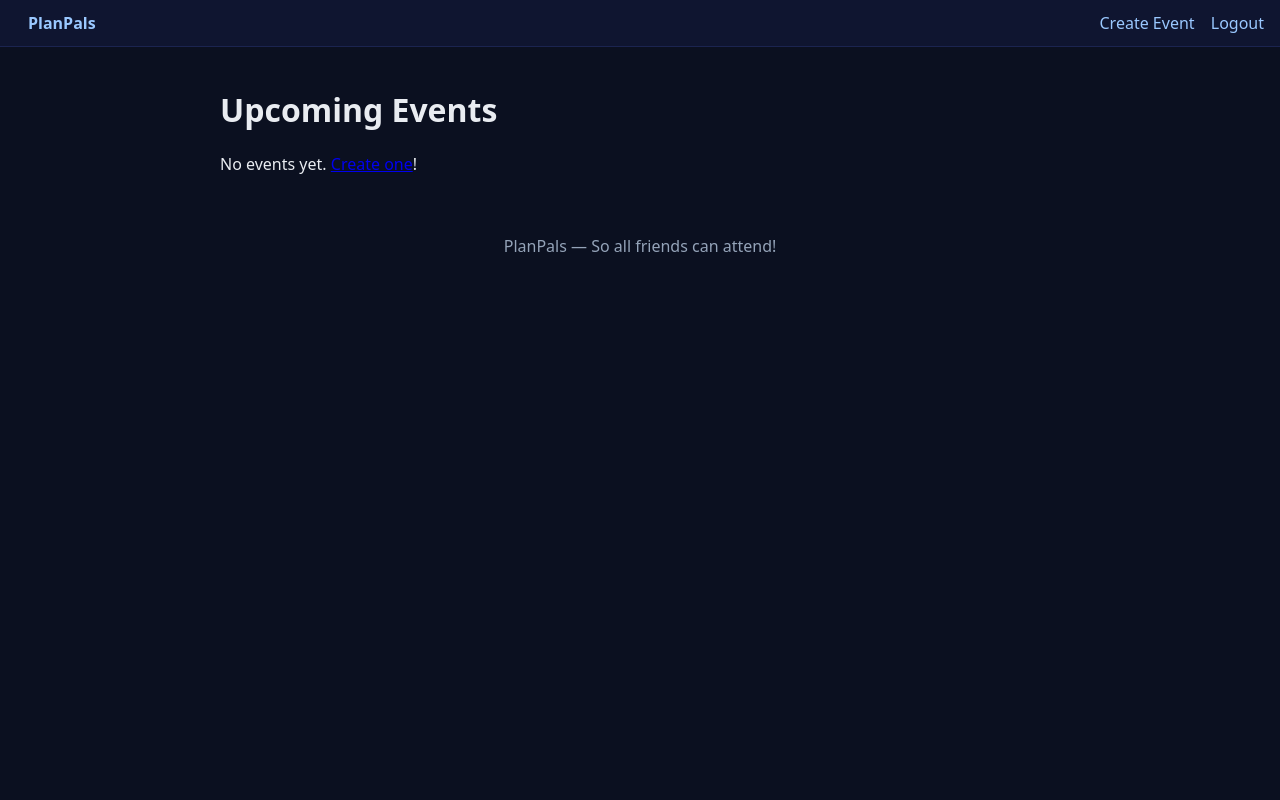
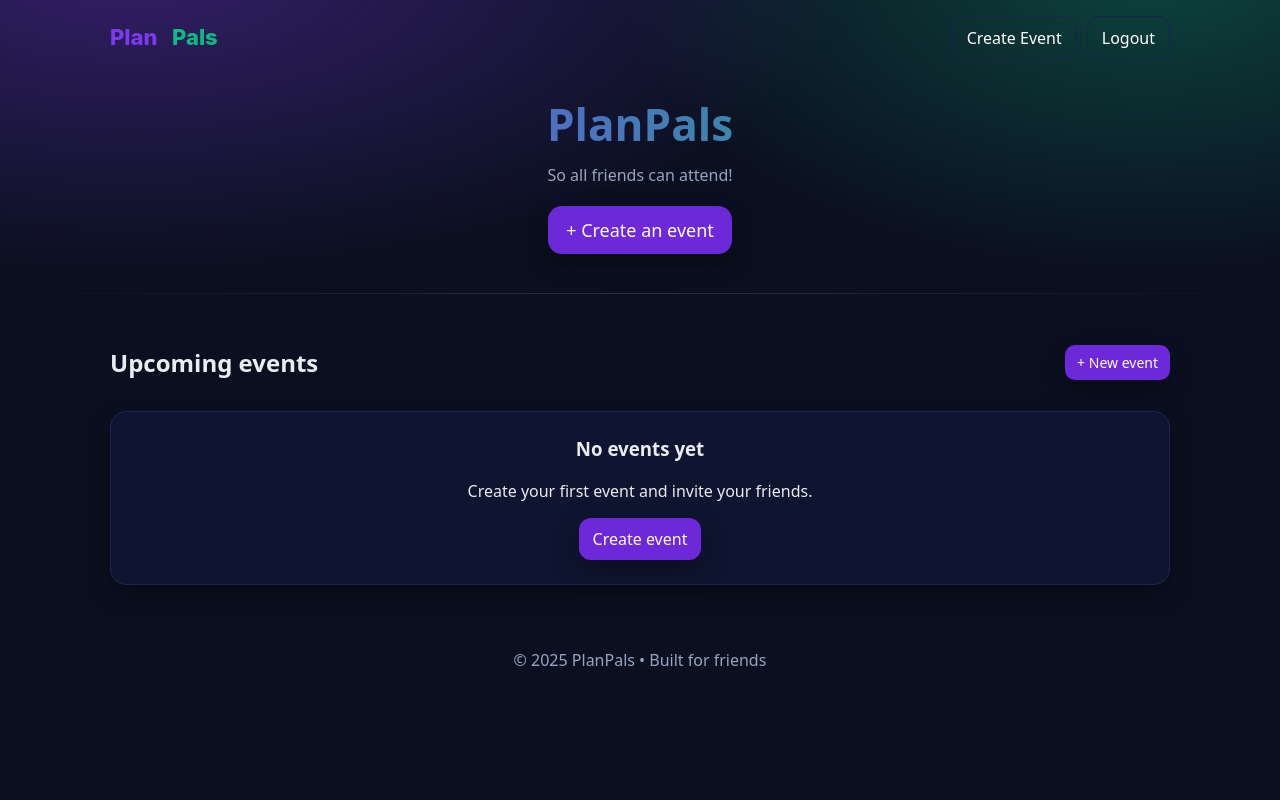
Before and after one commit to drewmac11/planpals, a Flask app: page / in a window 1280 px wide. Run offline with Flask 3, Linux system fonts and the light colour scheme; the visitor is signed in with stand-in values (Sample User, id 1); some libraries are stand-ins or nearby versions.

Commit message:
Add polished PlanPals site (hardened app + templates + assets)

```diff
--- a/app.py
+++ b/app.py
@@ -3,13 +3,22 @@ from werkzeug.security import generate_password_hash, check_password_hash
 from flask_login import login_user, login_required, logout_user, current_user
 from datetime import datetime
 from sqlalchemy import text
+from urllib.parse import urlparse
 import os
 
 from extensions import db, login_manager
 from models import User, Event
 
 def normalize_db_url(raw: str) -> str:
-    # Map any of these to psycopg v3
+    raw = (raw or "").strip().strip('"').strip("'")
+
+    # Fix common mistakes
+    if raw.startswith("railwaypostgres://"):
+        raw = raw.replace("railwaypostgres://", "postgres://", 1)
+    if raw.startswith("railwaypostgresql://"):
+        raw = raw.replace("railwaypostgresql://", "postgresql://", 1)
+
+    # Force psycopg3 driver
     if raw.startswith("postgresql+psycopg2://"):
         raw = raw.replace("postgresql+psycopg2://", "postgresql+psycopg://", 1)
     if raw.startswith("postgres://"):
@@ -17,11 +26,12 @@ def normalize_db_url(raw: str) -> str:
     if raw.startswith("postgresql://"):
         raw = raw.replace("postgresql://", "postgresql+psycopg://", 1)
 
-    # Ensure SSL unless explicitly set
+    # Add SSL only for public hosts
     if raw.startswith("postgresql+psycopg://") and "sslmode=" not in raw:
-        raw += ("&" if "?" in raw else "?") + "sslmode=require"
+        host = urlparse(raw).hostname or ""
+        if not host.endswith(".railway.internal"):
+            raw += ("&" if "?" in raw else "?") + "sslmode=require"
     return raw
-
 
 def create_app():
     app = Flask(__name__)
@@ -39,6 +49,7 @@ def create_app():
 
     @login_manager.user_loader
     def load_user(user_id):
+        # Simple for now; SQLAlchemy 2.x warns about Query.get but fine
         return User.query.get(int(user_id))
 
     with app.app_context():
--- a/static/style.css
+++ b/static/style.css
@@ -1,11 +1,78 @@
-*{box-sizing:border-box}body{margin:0;font-family:system-ui,-apple-system,Segoe UI,Roboto,Helvetica,Arial,sans-serif;background:#0b1020;color:#e9ecf1}
-.nav{display:flex;justify-content:space-between;align-items:center;background:#0f1530;border-bottom:1px solid #1b2450;padding:12px 16px}
-.nav a{color:#9ac8ff;text-decoration:none;margin-left:12px}
-.brand{font-weight:800;color:#fff}
-.container{max-width:880px;margin:0 auto;padding:20px}
-.form input,.form textarea{width:100%;padding:10px;border-radius:8px;border:1px solid #28335f;background:#0f1530;color:#e9ecf1;margin-bottom:10px}
-button{background:#2563eb;border:none;color:#fff;padding:10px 14px;border-radius:10px;cursor:pointer}
-.card{background:#0f1530;border:1px solid #1b2450;border-radius:12px;padding:14px;margin:12px 0}
-.flash{padding:10px;border-radius:10px;margin:10px 0;background:#132b1a;border:1px solid #235b37}
-.flash.error{background:#3a1622;border:1px solid #8f2a47}
-footer{text-align:center;color:#94a3b8;padding:24px}
+:root{
+  --bg:#0b1020;
+  --panel:#0f1530;
+  --line:#1b2450;
+  --text:#e9ecf1;
+  --muted:#9aa4bf;
+  --purple:#7c3aed; /* Plan */
+  --teal:#10b981;   /* Pals */
+  --btn:#6d28d9;
+  --btn-hover:#8b5cf6;
+  --shadow:0 10px 24px rgba(0,0,0,.35);
+}
+
+*{box-sizing:border-box}
+html,body{height:100%}
+body{margin:0;font-family:ui-sans-serif,system-ui,-apple-system,Segoe UI,Roboto,Helvetica,Arial,sans-serif;background:var(--bg);color:var(--text);}
+
+/* Header / nav */
+.site-header{position:relative;overflow:hidden;background:
+  radial-gradient(1200px 500px at 10% -10%, rgba(124,58,237,.35), transparent 60%),
+  radial-gradient(900px 500px at 90% -10%, rgba(16,185,129,.3), transparent 60%)}
+.gradient{position:absolute;inset:auto 0 0 0;height:1px;background:linear-gradient(90deg,transparent,rgba(255,255,255,.12),transparent)}
+
+.nav{max-width:1100px;margin:0 auto;padding:16px 20px;display:flex;align-items:center;justify-content:space-between}
+.brand{display:flex;align-items:center;gap:10px;color:#fff;text-decoration:none}
+.logo{height:28px}
+
+.links{display:flex;gap:10px;align-items:center}
+
+/* Hero */
+.hero{max-width:1100px;margin:24px auto 40px;padding:0 20px;text-align:center}
+.hero h1{font-size:44px;line-height:1.1;margin:8px 0;font-weight:900;background:linear-gradient(90deg,var(--purple),var(--teal));-webkit-background-clip:text;background-clip:text;color:transparent}
+.tagline{color:var(--muted);margin-bottom:20px}
+
+/* Buttons */
+.btn{background:var(--btn);border:none;color:#fff;padding:10px 14px;border-radius:12px;cursor:pointer;text-decoration:none;display:inline-block;box-shadow:var(--shadow);transition:transform .05s ease, background .2s}
+.btn:hover{background:var(--btn-hover);transform:translateY(-1px)}
+.btn.ghost{background:transparent;border:1px solid var(--line);box-shadow:none}
+.btn.small{font-size:14px;padding:8px 12px;border-radius:10px}
+.btn.large{font-size:18px;padding:12px 18px;border-radius:14px}
+.btn.wide{width:100%;padding:12px 16px}
+
+/* Containers */
+.container{max-width:1100px;margin:0 auto;padding:24px 20px}
+.section{margin-top:8px}
+.section-head{display:flex;align-items:center;justify-content:space-between;margin-bottom:12px}
+
+/* Cards/grid */
+.grid{display:grid;grid-template-columns:repeat(auto-fill,minmax(260px,1fr));gap:16px}
+.card{background:var(--panel);border:1px solid var(--line);border-radius:16px;padding:14px;box-shadow:var(--shadow)}
+.card h3{margin:0 0 6px 0}
+
+/* Event card */
+.event{display:flex;gap:12px;align-items:flex-start}
+.date-badge{flex:0 0 auto;background:linear-gradient(180deg,var(--purple),var(--teal));border-radius:14px;color:#fff;padding:10px 10px;text-align:center;box-shadow:var(--shadow)}
+.date-badge .m{display:block;font-size:12px;opacity:.9;text-transform:uppercase;letter-spacing:.08em}
+.date-badge .d{display:block;font-weight:900;font-size:22px;line-height:1.1}
+.card-body .muted{color:var(--muted);margin:.2rem 0}
+
+/* Forms */
+.auth{max-width:560px;margin:0 auto}
+.form{display:grid;gap:10px}
+label{font-size:14px;color:var(--muted)}
+input,textarea{width:100%;padding:12px;border-radius:12px;border:1px solid var(--line);background:#0f1330;color:var(--text)}
+input:focus,textarea:focus{outline:2px solid rgba(124,58,237,.35);border-color:var(--purple)}
+.row{display:flex;gap:12px}
+.col{flex:1}
+
+/* Flash */
+.flash{margin:12px 0;padding:12px;border-radius:12px;background:rgba(16,185,129,.12);border:1px solid rgba(16,185,129,.35)}
+.flash.error{background:rgba(220,38,38,.12);border-color:rgba(239,68,68,.4)}
+
+/* Empty state */
+.empty{background:var(--panel);border:1px solid var(--line);border-radius:16px;padding:24px;text-align:center;box-shadow:var(--shadow)}
+.empty h3{margin-top:0}
+
+/* Footer */
+.site-footer{text-align:center;color:var(--muted);padding:24px}
--- a/templates/base.html
+++ b/templates/base.html
@@ -4,27 +4,50 @@
   <meta charset="utf-8" />
   <meta name="viewport" content="width=device-width, initial-scale=1" />
   <title>PlanPals</title>
+  <meta name="theme-color" content="#7c3aed" />
+  <link rel="icon" href="{{ url_for('static', filename='favicon.svg') }}" type="image/svg+xml">
   <link rel="stylesheet" href="{{ url_for('static', filename='style.css') }}">
 </head>
 <body>
-  <nav class="nav">
-    <a href="{{ url_for('index') }}" class="brand">PlanPals</a>
-    <div class="links">
+  <header class="site-header">
+    <div class="nav">
+      <a href="{{ url_for('index') }}" class="brand">
+        <img src="{{ url_for('static', filename='logo.svg') }}" alt="PlanPals" class="logo" />
+      </a>
+      <div class="links">
+        {% if current_user.is_authenticated %}
+          <a class="btn ghost" href="{{ url_for('create_event') }}">Create Event</a>
+          <a class="btn ghost" href="{{ url_for('logout') }}">Logout</a>
+        {% else %}
+          <a class="btn ghost" href="{{ url_for('login') }}">Log in</a>
+          <a class="btn" href="{{ url_for('register') }}">Sign up</a>
+        {% endif %}
+      </div>
+    </div>
+
+    <div class="hero">
+      <h1>PlanPals</h1>
+      <p class="tagline">So all friends can attend!</p>
       {% if current_user.is_authenticated %}
-        <a href="{{ url_for('create_event') }}">Create Event</a>
-        <a href="{{ url_for('logout') }}">Logout</a>
+        <a class="btn large" href="{{ url_for('create_event') }}">+ Create an event</a>
       {% else %}
-        <a href="{{ url_for('login') }}">Login</a>
-        <a href="{{ url_for('register') }}">Sign Up</a>
+        <a class="btn large" href="{{ url_for('register') }}">Get started — it’s free</a>
       {% endif %}
     </div>
-  </nav>
+    <div class="gradient"></div>
+  </header>
+
   <main class="container">
     {% with messages = get_flashed_messages(with_categories=true) %}
-      {% for cat, msg in messages %}<div class="flash {{cat}}">{{ msg }}</div>{% endfor %}
+      {% for cat, msg in messages %}
+        <div class="flash {{cat}}"><span>{{ msg }}</span></div>
+      {% endfor %}
     {% endwith %}
     {% block content %}{% endblock %}
   </main>
-  <footer>PlanPals — So all friends can attend!</footer>
+
+  <footer class="site-footer">
+    <p>© {{ 2025 }} PlanPals • Built for friends</p>
+  </footer>
 </body>
 </html>
--- a/templates/index.html
+++ b/templates/index.html
@@ -1,13 +1,39 @@
 {% extends 'base.html' %}
 {% block content %}
-  <h1>Upcoming Events</h1>
-  {% for e in events %}
-    <div class="card">
-      <h3>{{ e.title }}</h3>
-      <p><strong>Date:</strong> {{ e.date.strftime('%b %d, %Y') }}</p>
-      <p>{{ e.description }}</p>
+  <section class="section">
+    <div class="section-head">
+      <h2>Upcoming events</h2>
+      {% if current_user.is_authenticated %}
+        <a class="btn small" href="{{ url_for('create_event') }}">+ New event</a>
+      {% endif %}
     </div>
-  {% else %}
-    <p>No events yet. <a href="{{ url_for('create_event') }}">Create one</a>!</p>
-  {% endfor %}
+
+    {% if events %}
+      <div class="grid">
+        {% for e in events %}
+          <article class="card event">
+            <div class="date-badge">
+              <span class="m">{{ e.date.strftime('%b') }}</span>
+              <span class="d">{{ e.date.strftime('%d') }}</span>
+            </div>
+            <div class="card-body">
+              <h3>{{ e.title }}</h3>
+              <p class="muted">{{ e.date.strftime('%A, %B %d, %Y') }}</p>
+              {% if e.description %}<p>{{ e.description }}</p>{% endif %}
+            </div>
+          </article>
+        {% endfor %}
+      </div>
+    {% else %}
+      <div class="empty">
+        <h3>No events yet</h3>
+        <p>Create your first event and invite your friends.</p>
+        {% if current_user.is_authenticated %}
+          <a class="btn" href="{{ url_for('create_event') }}">Create event</a>
+        {% else %}
+          <a class="btn" href="{{ url_for('register') }}">Sign up to create one</a>
+        {% endif %}
+      </div>
+    {% endif %}
+  </section>
 {% endblock %}
```
Also changed, not shown: templates/create.html (+14 -5 lines), templates/login.html (+9 -4 lines), templates/register.html (+11 -5 lines), static/favicon.svg (added), static/logo.svg (added).
